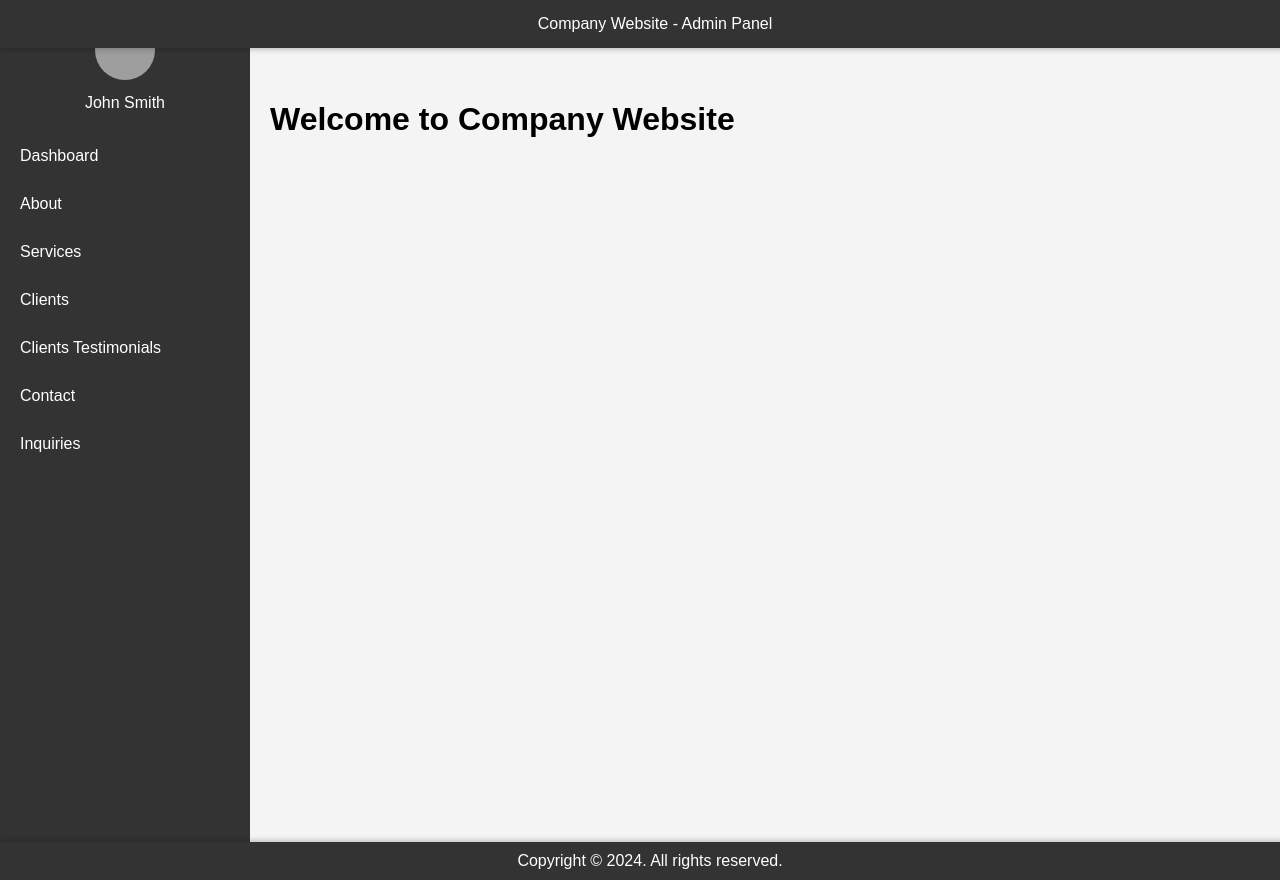
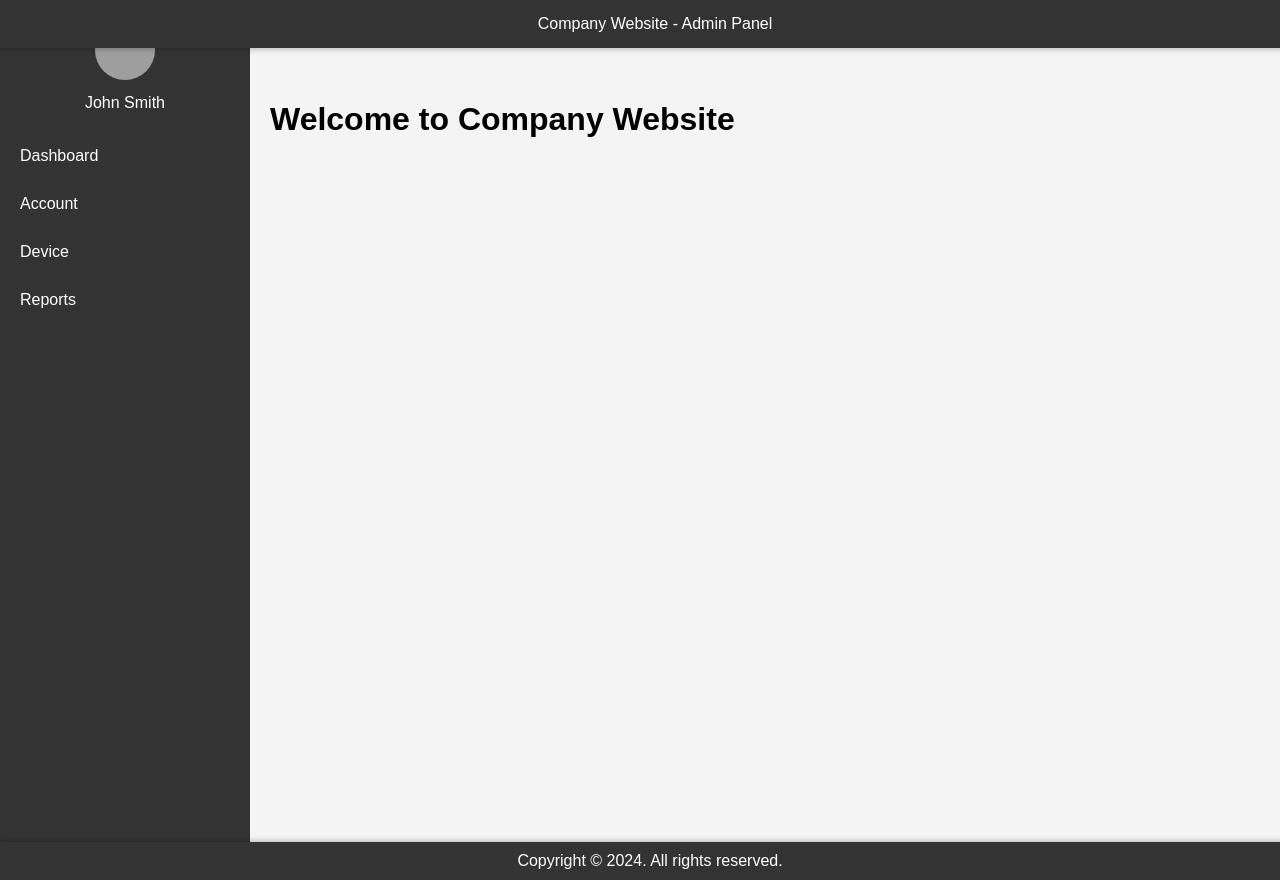
Before and after one commit to Shylack19/CapstoneProject, a PHP site: page / in a window 1280 px wide. Run offline with PHP 8.4, Linux system fonts and the light colour scheme; grey boxes are pictures that could not be loaded.

Commit message:
design ulit

```diff
--- a/css/style.css
+++ b/css/style.css
@@ -44,6 +44,20 @@ body {
     padding-left: 30px;
 }
 
+.dropdown-btn {
+    cursor: pointer;
+}
+
+.dropdown-container {
+    display: none;
+    background-color: #414141;
+    padding-left: 30px;
+}
+
+.dropdown-container a {
+    padding: 10px 20px;
+}
+
 .navbar {
     background: #333;
     color: #fff;
--- a/includes/sidebar.php
+++ b/includes/sidebar.php
@@ -4,10 +4,15 @@
         <p>John Smith</p>
     </div>
     <a href="#">Dashboard</a>
-    <a href="#">About</a>
-    <a href="#">Services</a>
-    <a href="#">Clients</a>
-    <a href="#">Clients Testimonials</a>
-    <a href="#">Contact</a>
-    <a href="#">Inquiries</a>
+    <a href="#" class="dropdown-btn">Account</a>
+    <div class="dropdown-container">
+        <a href="#">Registered Accounts</a>
+        <a href="#">Add Account</a>
+    </div>
+    <a href="#" class="dropdown-btn">Device</a>
+    <div class="dropdown-container">
+        <a href="#">Registered Devices</a>
+        <a href="#">Add Device</a>
+    </div>
+    <a href="#">Reports</a>
 </div>
```
